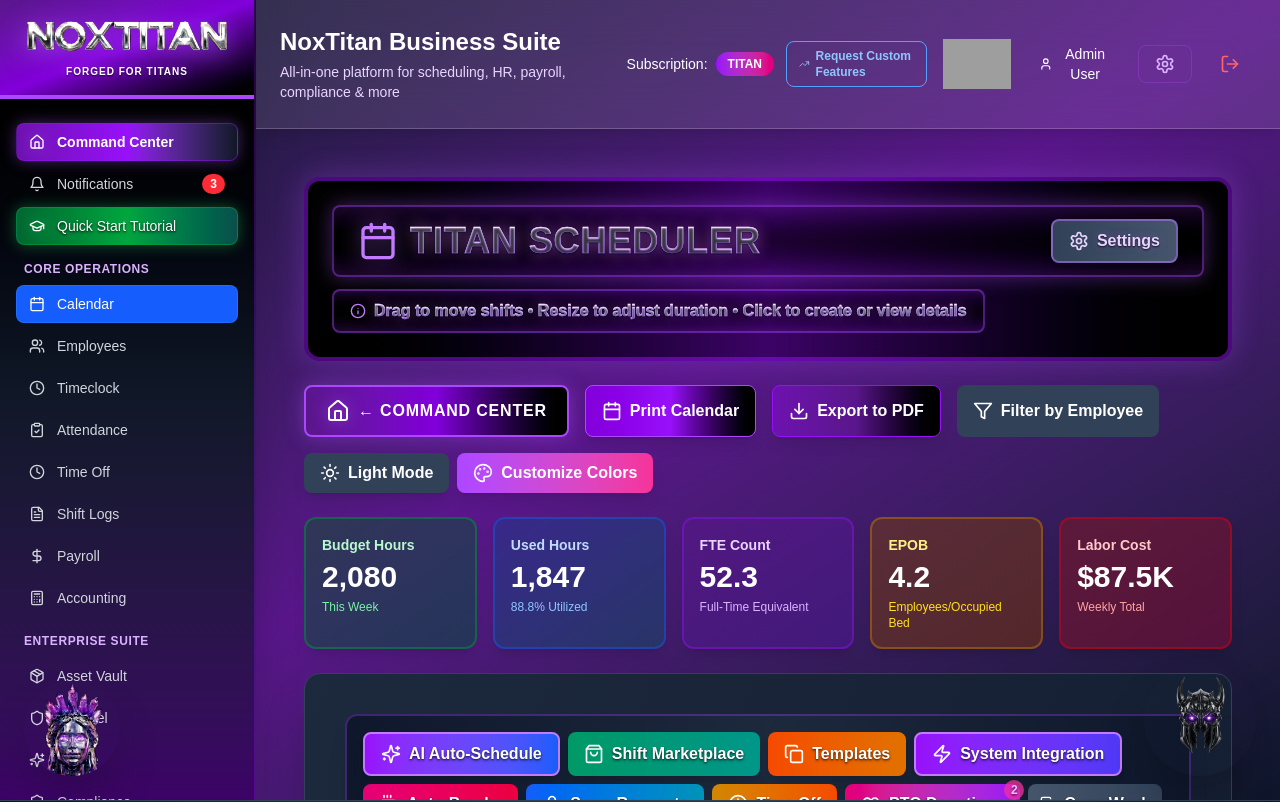
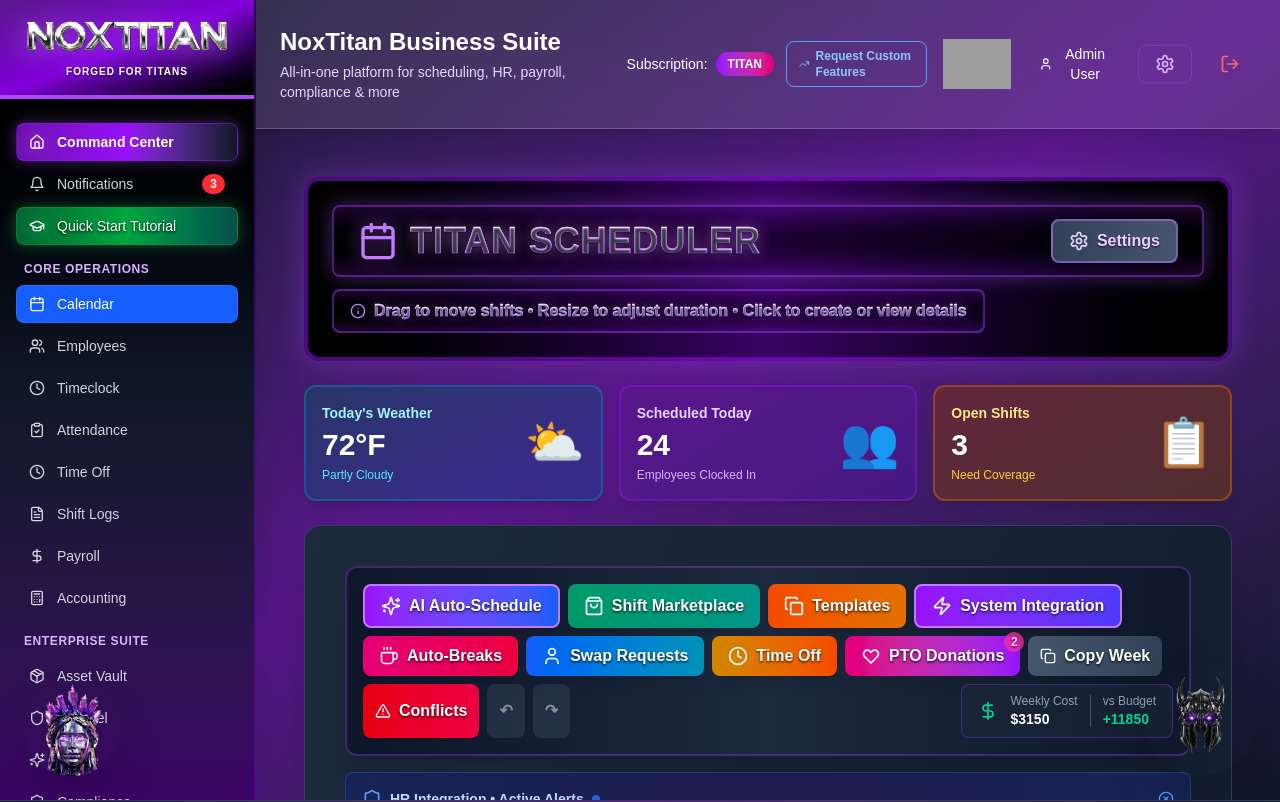
Before and after one commit to cmc-creator/NoxTitan, a Next.js app: page /calendar in a window 1280 px wide. Shown: the top 802 px of the page. Built offline with nearby package versions, Linux system fonts and the light colour scheme; grey boxes are pictures that could not be loaded.

Commit message:
Reorganize calendar page - weather and quick info at top, then calendar, action buttons below

```diff
--- a/src/app/calendar/page.tsx
+++ b/src/app/calendar/page.tsx
@@ -60,6 +60,46 @@ export default function CalendarPage() {
         </div>
       </div>
 
+      {/* Weather & Quick Info */}
+      <div className="grid grid-cols-1 md:grid-cols-3 gap-4 print:hidden flex-shrink-0">
+        <div className="bg-gradient-to-br from-cyan-900/50 to-blue-900/50 border-2 border-cyan-600/40 rounded-xl p-4 shadow-lg">
+          <div className="flex items-center justify-between">
+            <div>
+              <p className="text-cyan-200 text-sm font-semibold mb-1">Today's Weather</p>
+              <p className="text-3xl font-bold text-white">72°F</p>
+              <p className="text-xs text-cyan-300 mt-1">Partly Cloudy</p>
+            </div>
+            <div className="text-5xl">⛅</div>
+          </div>
+        </div>
+        <div className="bg-gradient-to-br from-purple-900/50 to-violet-900/50 border-2 border-purple-600/40 rounded-xl p-4 shadow-lg">
+          <div className="flex items-center justify-between">
+            <div>
+              <p className="text-purple-200 text-sm font-semibold mb-1">Scheduled Today</p>
+              <p className="text-3xl font-bold text-white">24</p>
+              <p className="text-xs text-purple-300 mt-1">Employees Clocked In</p>
+            </div>
+            <div className="text-5xl">👥</div>
+          </div>
+        </div>
+        <div className="bg-gradient-to-br from-amber-900/50 to-yellow-900/50 border-2 border-amber-600/40 rounded-xl p-4 shadow-lg">
+          <div className="flex items-center justify-between">
+            <div>
+              <p className="text-amber-200 text-sm font-semibold mb-1">Open Shifts</p>
+              <p className="text-3xl font-bold text-white">3</p>
+              <p className="text-xs text-amber-300 mt-1">Need Coverage</p>
+            </div>
+            <div className="text-5xl">📋</div>
+          </div>
+        </div>
+      </div>
+
+      {/* THE CALENDAR - Main Focus */}
+      <div className="flex-1 overflow-auto bg-gradient-to-br from-slate-800 to-slate-900 rounded-2xl p-6 border border-slate-700 shadow-2xl min-h-0">
+        <InteractiveCalendar showSettings={showSettings} setShowSettings={setShowSettings} />
+      </div>
+
+      {/* Action Buttons */}
       <div className="flex flex-wrap gap-4 print:hidden flex-shrink-0">
         <Link
           href="/dashboard"
@@ -89,7 +129,7 @@ export default function CalendarPage() {
         <ThemeCustomizer />
       </div>
 
-      {/* Finance Metrics Dashboard */}
+      {/* Finance Metrics Dashboard - Supporting Info */}
       <div className="grid grid-cols-2 md:grid-cols-5 gap-4 print:hidden flex-shrink-0">
         <div className="bg-gradient-to-br from-green-900/50 to-emerald-900/50 border-2 border-green-600/40 rounded-xl p-4 shadow-lg">
           <p className="text-green-200 text-sm font-semibold mb-1">Budget Hours</p>
@@ -117,10 +157,6 @@ export default function CalendarPage() {
           <p className="text-xs text-red-300 mt-1">Weekly Total</p>
         </div>
       </div>
-
-      <div className="flex-1 overflow-auto bg-gradient-to-br from-slate-800 to-slate-900 rounded-2xl p-6 border border-slate-700 shadow-2xl min-h-0">
-        <InteractiveCalendar showSettings={showSettings} setShowSettings={setShowSettings} />
-      </div>
     </div>
   );
 }
```
